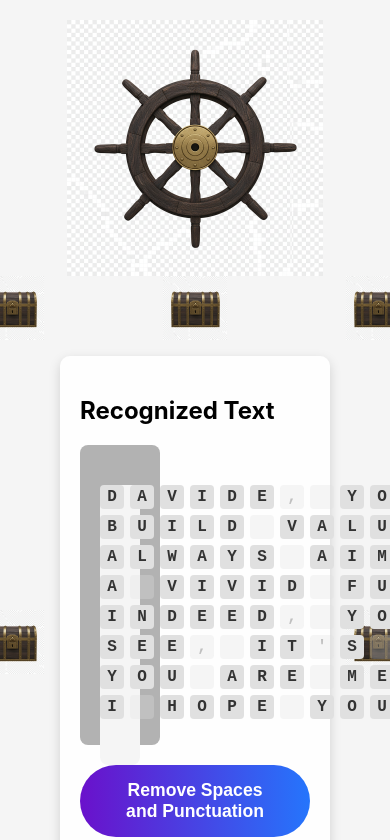
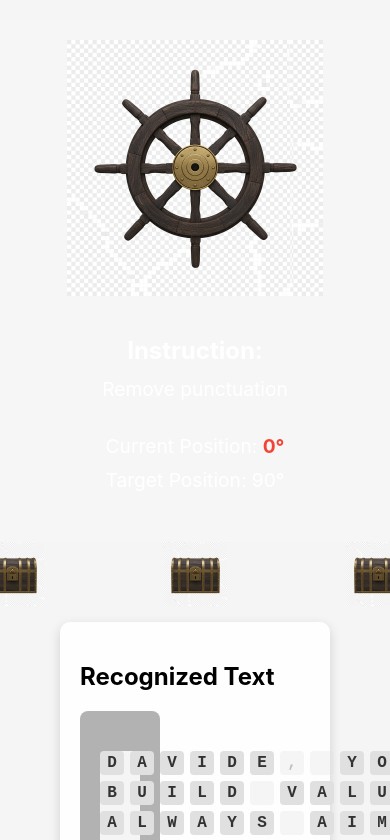
Before and after one commit to stefanoaldegheri/happy-30th-davide, a React app: page /reveal in a window 390 px wide. Shown: the top 840 px of the page. Built offline with nearby package versions, Linux system fonts and the light colour scheme.

Commit message:
feat: Update ship wheel to show instructions and target position, trigger transitions on release

```diff
--- a/src/features/reveal/EnhancedReveal.jsx
+++ b/src/features/reveal/EnhancedReveal.jsx
@@ -907,7 +907,16 @@ I HOPE YOUR 30S ARE LEGENDARY!`;
       flexDirection: 'column',
       alignItems: 'center'
     }}>
-      <ShipWheel onRotationChange={handleWheelRotation} />
+      <ShipWheel
+        onRotationChange={handleWheelRotation}
+        targetAngle={
+          step === 0 ? 180 :    // Initial state: rotate to 180° to display text with fade in effect
+          step === 1 ? 90 :     // After text is shown: rotate to 90° to remove punctuation
+          step === 2 ? 270 :    // After punctuation removed: rotate to 270° to apply padding
+          step === 3 ? 0 :      // After padding applied: rotate to 0° (or 360°) to show chessboard
+          360                   // After chessboard shown: rotate to 360° to apply opacity filter
+        }
+      />
       {renderStepContent()}
     </div>
   );
--- a/src/features/reveal/ShipWheel.css
+++ b/src/features/reveal/ShipWheel.css
@@ -1,9 +1,61 @@
 .ship-wheel-container {
+  display: flex;
+  justify-content: flex-start;
+  align-items: center;
+  margin: 20px 0;
+  user-select: none;
+  width: 100%;
+  padding: 20px;
+  background: rgba(255, 255, 255, 0.1);
+  border-radius: 15px;
+}
+
+.ship-wheel-left {
+  flex: 1;
   display: flex;
   justify-content: center;
   align-items: center;
-  margin: 20px 0;
-  user-select: none;
+}
+
+.ship-wheel-right {
+  flex: 1;
+  display: flex;
+  flex-direction: column;
+  justify-content: center;
+  align-items: flex-start;
+  padding: 20px;
+  color: white;
+}
+
+.ship-wheel-instruction h3 {
+  margin-top: 0;
+  margin-bottom: 10px;
+  font-size: 1.5rem;
+}
+
+.ship-wheel-instruction p {
+  margin: 0;
+  font-size: 1.2rem;
+  line-height: 1.5;
+}
+
+.ship-wheel-position {
+  margin-top: 20px;
+}
+
+.ship-wheel-position p {
+  margin: 10px 0;
+  font-size: 1.2rem;
+}
+
+.position-reached {
+  color: #4caf50;
+  font-weight: bold;
+}
+
+.position-not-reached {
+  color: #f44336;
+  font-weight: bold;
 }
 
 .ship-wheel {
@@ -16,3 +68,18 @@
 .ship-wheel:active {
   cursor: grabbing;
 }
+
+@media (max-width: 768px) {
+  .ship-wheel-container {
+    flex-direction: column;
+  }
+
+  .ship-wheel-left {
+    margin-bottom: 20px;
+  }
+
+  .ship-wheel-right {
+    align-items: center;
+    text-align: center;
+  }
+}
--- a/src/features/reveal/ShipWheel.jsx
+++ b/src/features/reveal/ShipWheel.jsx
@@ -1,32 +1,31 @@
 import React, { useState, useRef, useEffect } from 'react';
 import './ShipWheel.css';
 
-const ShipWheel = ({ onRotationChange }) => {
+const ShipWheel = ({ onRotationChange, targetAngle }) => {
   const wheelRef = useRef(null);
   const [rotation, setRotation] = useState(0);
   const [isDragging, setIsDragging] = useState(false);
   const [lastPosition, setLastPosition] = useState({ x: 0, y: 0 });
+  const [currentAngle, setCurrentAngle] = useState(0);
+  const [isTargetReached, setIsTargetReached] = useState(false);
 
   // Normalize angle to 0-360 range
   const normalizeAngle = (angle) => {
     return ((angle % 360) + 360) % 360;
   };
 
-  // Trigger action based on rotation
-  const triggerAction = (angle) => {
+  // Check if target angle is reached (within 5 degrees)
+  const checkTargetReached = (angle) => {
     const normalizedAngle = normalizeAngle(angle);
+    const normalizedTarget = normalizeAngle(targetAngle);
 
-    // Define specific angles for actions
-    const triggerAngles = [0, 90, 180, 270, 360];
+    // Check if we're close to the target angle (within 5 degrees)
+    const reached = Math.abs(normalizedAngle - normalizedTarget) < 5 ||
+                   Math.abs(normalizedAngle - (normalizedTarget + 360)) < 5 ||
+                   Math.abs(normalizedAngle - (normalizedTarget - 360)) < 5;
 
-    // Check if we're close to any trigger angle (within 5 degrees)
-    for (const triggerAngle of triggerAngles) {
-      if (Math.abs(normalizedAngle - triggerAngle) < 5 ||
-          Math.abs(normalizedAngle - (triggerAngle + 360)) < 5) {
-        onRotationChange && onRotationChange(triggerAngle);
-        break;
-      }
-    }
+    setIsTargetReached(reached);
+    return reached;
   };
 
   // Handle mouse down on wheel
@@ -44,29 +43,20 @@ const ShipWheel = ({ onRotationChange }) => {
 
   // Handle mouse move
   const handleMouseMove = (e) => {
-    if (!isDragging) return;
+    if (!isDragging || !wheelRef.current) return;
 
     const rect = wheelRef.current.getBoundingClientRect();
     const centerX = rect.left + rect.width / 2;
     const centerY = rect.top + rect.height / 2;
 
     // Calculate angle from center to current position
-    const currentAngle = Math.atan2(e.clientY - centerY, e.clientX - centerX) * 180 / Math.PI;
+    const currentAngleRad = Math.atan2(e.clientY - centerY, e.clientX - centerX);
+    let currentAngleDeg = currentAngleRad * 180 / Math.PI;
 
-    // Calculate angle from center to last position
-    const lastAngle = Math.atan2(lastPosition.y - centerY, lastPosition.x - centerX) * 180 / Math.PI;
+    // Adjust angle to be from 0 to 360
+    currentAngleDeg = (currentAngleDeg + 90 + 360) % 360;
 
-    // Calculate rotation delta
-    let delta = currentAngle - lastAngle;
-
-    // Handle angle wrap-around
-    if (delta > 180) delta -= 360;
-    if (delta < -180) delta += 360;
-
-    // Update rotation
-    const newRotation = rotation + delta;
-    setRotation(newRotation);
-    triggerAction(newRotation);
+    setCurrentAngle(currentAngleDeg);
 
     // Update last position
     setLastPosition({ x: e.clientX, y: e.clientY });
@@ -74,7 +64,7 @@ const ShipWheel = ({ onRotationChange }) => {
 
   // Handle touch move
   const handleTouchMove = (e) => {
-    if (!isDragging) return;
+    if (!isDragging || !wheelRef.current) return;
 
     const touch = e.touches[0];
     const rect = wheelRef.current.getBoundingClientRect();
@@ -82,22 +72,13 @@ const ShipWheel = ({ onRotationChange }) => {
     const centerY = rect.top + rect.height / 2;
 
     // Calculate angle from center to current position
-    const currentAngle = Math.atan2(touch.clientY - centerY, touch.clientX - centerX) * 180 / Math.PI;
+    const currentAngleRad = Math.atan2(touch.clientY - centerY, touch.clientX - centerX);
+    let currentAngleDeg = currentAngleRad * 180 / Math.PI;
 
-    // Calculate angle from center to last position
-    const lastAngle = Math.atan2(lastPosition.y - centerY, lastPosition.x - centerX) * 180 / Math.PI;
+    // Adjust angle to be from 0 to 360
+    currentAngleDeg = (currentAngleDeg + 90 + 360) % 360;
 
-    // Calculate rotation delta
-    let delta = currentAngle - lastAngle;
-
-    // Handle angle wrap-around
-    if (delta > 180) delta -= 360;
-    if (delta < -180) delta += 360;
-
-    // Update rotation
-    const newRotation = rotation + delta;
-    setRotation(newRotation);
-    triggerAction(newRotation);
+    setCurrentAngle(currentAngleDeg);
 
     // Update last position
     setLastPosition({ x: touch.clientX, y: touch.clientY });
@@ -105,11 +86,23 @@ const ShipWheel = ({ onRotationChange }) => {
 
   // Handle mouse up
   const handleMouseUp = () => {
+    if (isDragging) {
+      // Check if target is reached when mouse is released
+      if (checkTargetReached(currentAngle)) {
+        onRotationChange && onRotationChange(targetAngle);
+      }
+    }
     setIsDragging(false);
   };
 
   // Handle touch end
   const handleTouchEnd = () => {
+    if (isDragging) {
+      // Check if target is reached when touch is released
+      if (checkTargetReached(currentAngle)) {
+        onRotationChange && onRotationChange(targetAngle);
+      }
+    }
     setIsDragging(false);
   };
 
@@ -128,10 +121,28 @@ const ShipWheel = ({ onRotationChange }) => {
       window.removeEventListener('touchmove', handleTouchMove);
       window.removeEventListener('touchend', handleTouchEnd);
     };
-  }, [isDragging, lastPosition, rotation]);
+  }, [isDragging, lastPosition, rotation, currentAngle, targetAngle]);
+
+  // Get instruction based on target angle
+  const getInstruction = () => {
+    switch (targetAngle) {
+      case 180:
+        return "Display text with fade in effect";
+      case 90:
+        return "Remove punctuation";
+      case 270:
+        return "Apply padding";
+      case 0:
+      case 360:
+        return "Show chessboard";
+      default:
+        return "Rotate wheel to target position";
+    }
+  };
 
   return (
     <div className="ship-wheel-container">
+      <div className="ship-wheel-left">
         <img
           ref={wheelRef}
           src="/images/ship_wheel_256.png"
@@ -142,6 +153,17 @@ const ShipWheel = ({ onRotationChange }) => {
           onTouchStart={handleTouchStart}
         />
       </div>
+      <div className="ship-wheel-right">
+        <div className="ship-wheel-instruction">
+          <h3>Instruction:</h3>
+          <p>{getInstruction()}</p>
+        </div>
+        <div className="ship-wheel-position">
+          <p>Current Position: <span className={isTargetReached ? "position-reached" : "position-not-reached"}>{Math.round(currentAngle)}°</span></p>
+          <p>Target Position: <span>{targetAngle}°</span></p>
+        </div>
+      </div>
+    </div>
   );
 };
 
```
Lines whose indentation alone changed are shown as unchanged.
